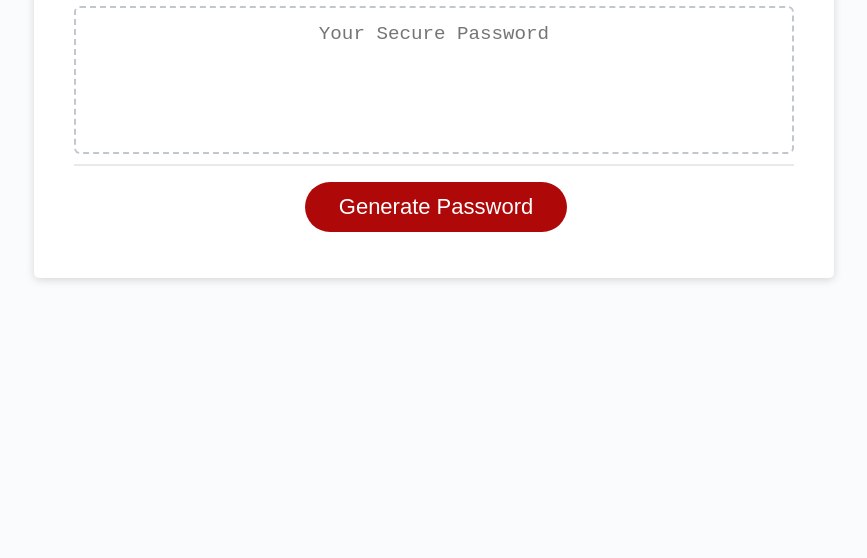
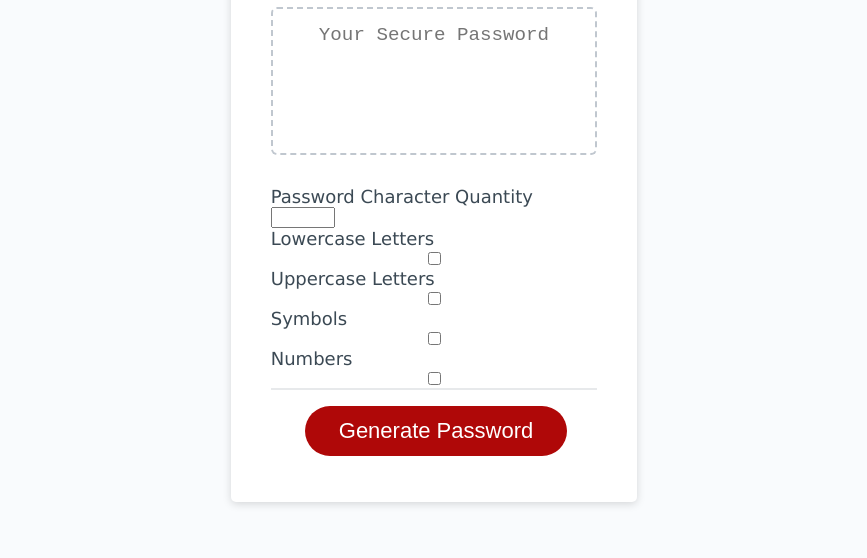
Before and after one commit to Diegorivera1110/password-generator, a plain HTML site: page index.html in a window 1280 px wide. Shown: the part 242-800 px from the top of the page, without its empty margins (206-1073 px from the left). Drawn offline with Linux system fonts and the light colour scheme; files that its build step writes are made by us from their sources.

Commit message:
added Checklist to HTML plus styled Checklist and added array of all characters to JS

```diff
--- a/assets/script.js
+++ b/assets/script.js
@@ -1,4 +1,24 @@
 // Assignment code here
+
+// Arrays containing every possible character
+ var lowerCase = ["a", "b", "c", "d", "e", "f", "g", "h", "i", "j", "k", "l", "m", "n", "o", "p", "q", "r", "s", "t", "u", "v", "w", "x", "y", "z"];
+
+ var upperCase = ["A", "B", "C", "D", "E", "F", "G", "H", "I", "J", "K", "L", "M", "N", "O", "P", "Q", "R", "S", "T", "U", "V", "W", "X", "Y", "Z"];
+
+ var characters = ["!", '"', "#", "$", "%", "&", "'", "(", ")", "*", ",", ".", "/", ":", ";", "<", "?", "@", "[", "]", "^", "_", "`", "{", "|", "}", "~"];
+
+ var numbers = ["1", "2", "3", "4", "5", "6", "7", "8", "9", "0"]
+
+ // Main password generating function
+
+
+// Password length criteria
+
+
+// Character type confirmation
+
+
+// When all prompts are answered the password is then generated
 
 
 // Get references to the #generate element
@@ -15,3 +35,6 @@ function writePassword() {
 
 // Add event listener to generate button
 generateBtn.addEventListener("click", writePassword);
+
+
+console.log(upperCase.length)
--- a/assets/style.css
+++ b/assets/style.css
@@ -13,7 +13,9 @@ body,
 }
 
 body {
-  font-family: sans-serif;
+  display: flex;
+  justify-content: center;
+  font-family:Verdana, Geneva, Tahoma, sans-serif;
   background-color: #f9fbfd;
 }
 
@@ -49,6 +51,18 @@ header {
   background: #e7e9eb;
   height: 2px;
 }
+
+
+/* added style to accomodate the criteria checking */
+.checklist {
+  display: flex;
+  flex-direction: column;
+}
+
+#quantity {
+  max-width: fit-content;
+}
+/* END added in styling */
 
 .card-body {
   min-height: 100px;
--- a/index.html
+++ b/index.html
@@ -5,7 +5,7 @@
     <meta name="viewport" content="width=device-width, initial-scale=1.0" />
     <meta http-equiv="X-UA-Compatible" content="ie=edge" />
     <title>Password Generator</title>
-    <link rel="stylesheet" href="style.css" />
+    <link rel="stylesheet" href="./assets/style.css" />
   </head>
   <body>
     <div class="wrapper">
@@ -23,12 +23,28 @@
             placeholder="Your Secure Password"
             aria-label="Generated Password"
           ></textarea>
+          <br />
+          <!-- added checklist for the offered variety in the desired password -->
+          <div class="checklist">
+            <label>Password Character Quantity</label>
+            <input type="number" id="quantity" min="8" max="128" />
+            <label>Lowercase Letters</label>
+            <input type="checkbox" id="lowercase" />
+            <label>Uppercase Letters</label>
+            <input type="checkbox" id="uppercase" />
+            <label>Symbols</label>
+            <input type="checkbox" id="symbols" />
+            <label>Numbers</label>
+            <input type="checkbox" id="numbers" />
+          </div>
+            <!-- END of added HTML Checklist -->
+
         </div>
         <div class="card-footer">
           <button id="generate" class="btn">Generate Password</button>
         </div>
       </div>
     </div>
-    <script src="script.js"></script>
+    <script src="./assets/script.js"></script>
   </body>
 </html>
```
